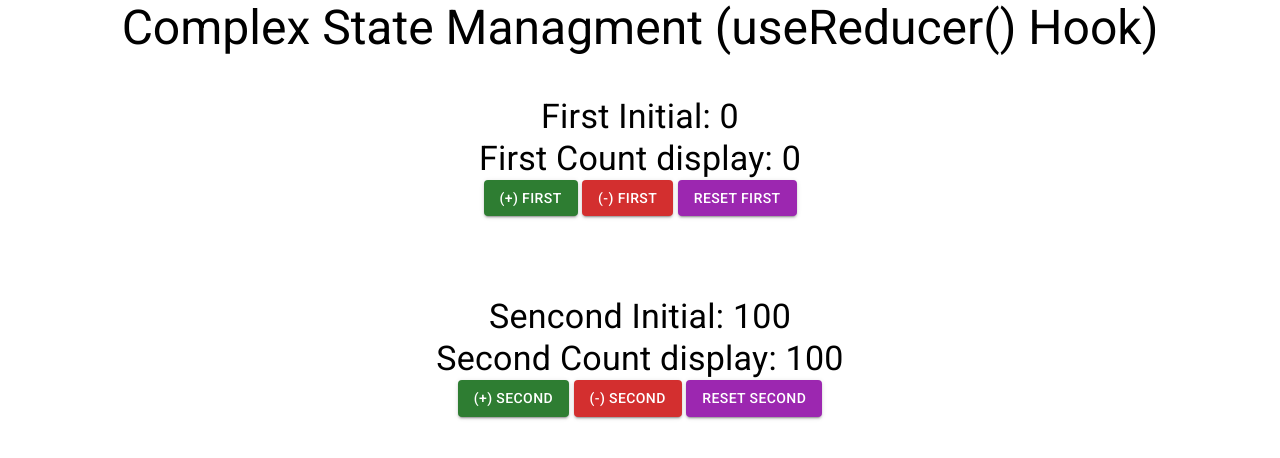
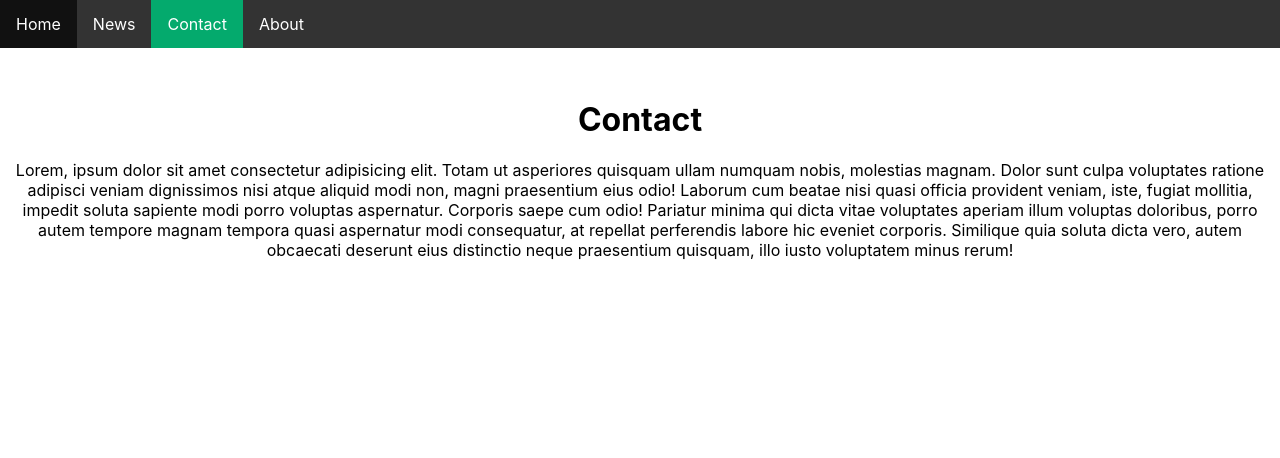
Before and after one commit to AamerSohel-git/React-New, a React (Create React App) app in the folder projectapp/: page /contact in a window 1280 px wide. Shown: the top 458 px of the page. Built offline with nearby package versions, Linux system fonts and the light colour scheme.

Commit message:
React router dom feature added

```diff
--- a/projectapp/package.json
+++ b/projectapp/package.json
@@ -15,6 +15,7 @@
     "axios": "^1.3.5",
     "react": "^18.2.0",
     "react-dom": "^18.2.0",
+    "react-router-dom": "^6.10.0",
     "react-scripts": "5.0.1",
     "styled-components": "^5.3.9",
     "web-vitals": "^2.1.4"
--- a/projectapp/src/App.js
+++ b/projectapp/src/App.js
@@ -1,4 +1,6 @@
 import './App.css';
+import NavBar from './Component/Routing/NavBar';
+import RoutingComp from './Component/Routing/RoutingComp';
 import AsyncAwait from './Component/useEffect/AsyncAwait';
 import ComponentDidUpdate from './Component/useEffect/ComponentDidUpdate';
 import { DataFetch } from './Component/useEffect/DataFetch';
@@ -34,7 +36,9 @@ function App() {
       {/* <FetchProducts/> */}
       {/* <AsyncAwait/> */}
       {/* <ComponentDidUpdate/> */}
-      <UseReducerComp/>
+      {/* <UseReducerComp/> */}
+      {/* <NavBar/> */}
+      <RoutingComp/>
     </div>
   );
 }
--- /dev/null
+++ b/projectapp/src/Component/Routing/About.jsx
@@ -0,0 +1,23 @@
+import React from "react";
+
+const About = () => {
+  return (
+    <div style={{marginTop:"100px"}}>
+      <h1>About</h1>
+      <p>
+        Lorem ipsum, dolor sit amet consectetur adipisicing elit. Facere cum ad,
+        iste labore ea praesentium unde. Laborum fugiat autem est ipsum quam
+        numquam facere praesentium culpa similique quia! Soluta neque doloribus
+        nostrum ipsa nemo labore, eum ut, error reiciendis ad dolor praesentium
+        fugiat quam quae explicabo laudantium similique quasi assumenda! Porro,
+        sit autem inventore doloremque labore quia itaque ab earum quibusdam cum
+        accusantium veniam voluptate aliquam, voluptatibus vero atque dicta aut
+        nostrum dolorem. Quod tempora natus, mollitia impedit esse, nobis harum
+        repudiandae iusto sit excepturi in nihil ducimus magnam necessitatibus
+        rem maiores quae facere voluptas doloremque fugiat qui, dolore unde.
+      </p>
+    </div>
+  );
+};
+
+export default About;
--- /dev/null
+++ b/projectapp/src/Component/Routing/Contact.jsx
@@ -0,0 +1,24 @@
+import React from "react";
+
+const Contact = () => {
+  return (
+    <div style={{marginTop:"100px"}}>
+      <h1>Contact</h1>
+      <p>
+        Lorem, ipsum dolor sit amet consectetur adipisicing elit. Totam ut
+        asperiores quisquam ullam numquam nobis, molestias magnam. Dolor sunt
+        culpa voluptates ratione adipisci veniam dignissimos nisi atque aliquid
+        modi non, magni praesentium eius odio! Laborum cum beatae nisi quasi
+        officia provident veniam, iste, fugiat mollitia, impedit soluta sapiente
+        modi porro voluptas aspernatur. Corporis saepe cum odio! Pariatur minima
+        qui dicta vitae voluptates aperiam illum voluptas doloribus, porro autem
+        tempore magnam tempora quasi aspernatur modi consequatur, at repellat
+        perferendis labore hic eveniet corporis. Similique quia soluta dicta
+        vero, autem obcaecati deserunt eius distinctio neque praesentium
+        quisquam, illo iusto voluptatem minus rerum!
+      </p>
+    </div>
+  );
+};
+
+export default Contact;
--- /dev/null
+++ b/projectapp/src/Component/Routing/Home.jsx
@@ -0,0 +1,24 @@
+import React from "react";
+
+const Home = () => {
+  return (
+    <div style={{marginTop:"100px"}}>
+      <h1>Home</h1>
+      <p>
+        Lorem, ipsum dolor sit amet consectetur adipisicing elit. Totam ut
+        asperiores quisquam ullam numquam nobis, molestias magnam. Dolor sunt
+        culpa voluptates ratione adipisci veniam dignissimos nisi atque aliquid
+        modi non, magni praesentium eius odio! Laborum cum beatae nisi quasi
+        officia provident veniam, iste, fugiat mollitia, impedit soluta sapiente
+        modi porro voluptas aspernatur. Corporis saepe cum odio! Pariatur minima
+        qui dicta vitae voluptates aperiam illum voluptas doloribus, porro autem
+        tempore magnam tempora quasi aspernatur modi consequatur, at repellat
+        perferendis labore hic eveniet corporis. Similique quia soluta dicta
+        vero, autem obcaecati deserunt eius distinctio neque praesentium
+        quisquam, illo iusto voluptatem minus rerum!
+      </p>
+    </div>
+  );
+};
+
+export default Home;
--- /dev/null
+++ b/projectapp/src/Component/Routing/NavBar.css
@@ -0,0 +1,30 @@
+ul {
+    list-style-type: none;
+    margin: 0;
+    padding: 0;
+    overflow: hidden;
+    background-color: #333;
+    position: fixed;
+    top: 0;
+    width: 100%;
+  }
+
+  li {
+    float: left;
+  }
+
+  li a {
+    display: block;
+    color: white;
+    text-align: center;
+    padding: 14px 16px;
+    text-decoration: none;
+  }
+
+  li a:hover:not(.active) {
+    background-color: #111;
+  }
+
+  .active {
+    background-color: #04AA6D;
+  }
--- /dev/null
+++ b/projectapp/src/Component/Routing/NavBar.jsx
@@ -0,0 +1,26 @@
+import React from "react";
+import "./NavBar.css";
+import { NavLink } from "react-router-dom";
+
+const NavBar = () => {
+  return (
+    <div>
+      <ul>
+        <li>
+          <NavLink to="/">Home</NavLink>
+        </li>
+        <li>
+          <NavLink to="/news">News</NavLink>
+        </li>
+        <li>
+          <NavLink to="/contact">Contact</NavLink>
+        </li>
+        <li>
+          <NavLink to="/about">About</NavLink>
+        </li>
+      </ul>
+    </div>
+  );
+};
+
+export default NavBar;
--- /dev/null
+++ b/projectapp/src/Component/Routing/News.jsx
@@ -0,0 +1,24 @@
+import React from "react";
+
+const News = () => {
+  return (
+    <div style={{marginTop:"100px"}}>
+      <h1>News</h1>
+      <p>
+        Lorem, ipsum dolor sit amet consectetur adipisicing elit. Totam ut
+        asperiores quisquam ullam numquam nobis, molestias magnam. Dolor sunt
+        culpa voluptates ratione adipisci veniam dignissimos nisi atque aliquid
+        modi non, magni praesentium eius odio! Laborum cum beatae nisi quasi
+        officia provident veniam, iste, fugiat mollitia, impedit soluta sapiente
+        modi porro voluptas aspernatur. Corporis saepe cum odio! Pariatur minima
+        qui dicta vitae voluptates aperiam illum voluptas doloribus, porro autem
+        tempore magnam tempora quasi aspernatur modi consequatur, at repellat
+        perferendis labore hic eveniet corporis. Similique quia soluta dicta
+        vero, autem obcaecati deserunt eius distinctio neque praesentium
+        quisquam, illo iusto voluptatem minus rerum!
+      </p>
+    </div>
+  );
+};
+
+export default News;
--- /dev/null
+++ b/projectapp/src/Component/Routing/RoutingComp.jsx
@@ -0,0 +1,25 @@
+import React from 'react'
+import { BrowserRouter, Route, Routes } from 'react-router-dom'
+import Home from './Home'
+import News from './News'
+import Contact from './Contact'
+import About from './About'
+import NavBar from './NavBar'
+
+const RoutingComp = () => {
+  return (
+    <div>
+        <BrowserRouter>
+        <NavBar/>
+            <Routes>
+                <Route path="/" element={<Home/>}/>
+                <Route path="/news" element={<News/>}/>
+                <Route path="/contact" element={<Contact/>}/>
+                <Route path="/about" element={<About/>}/>
+            </Routes>
+        </BrowserRouter>
+    </div>
+  )
+}
+
+export default RoutingComp
```
Also changed, not shown: 1 other file (tests, documents, lock files or other folders).
